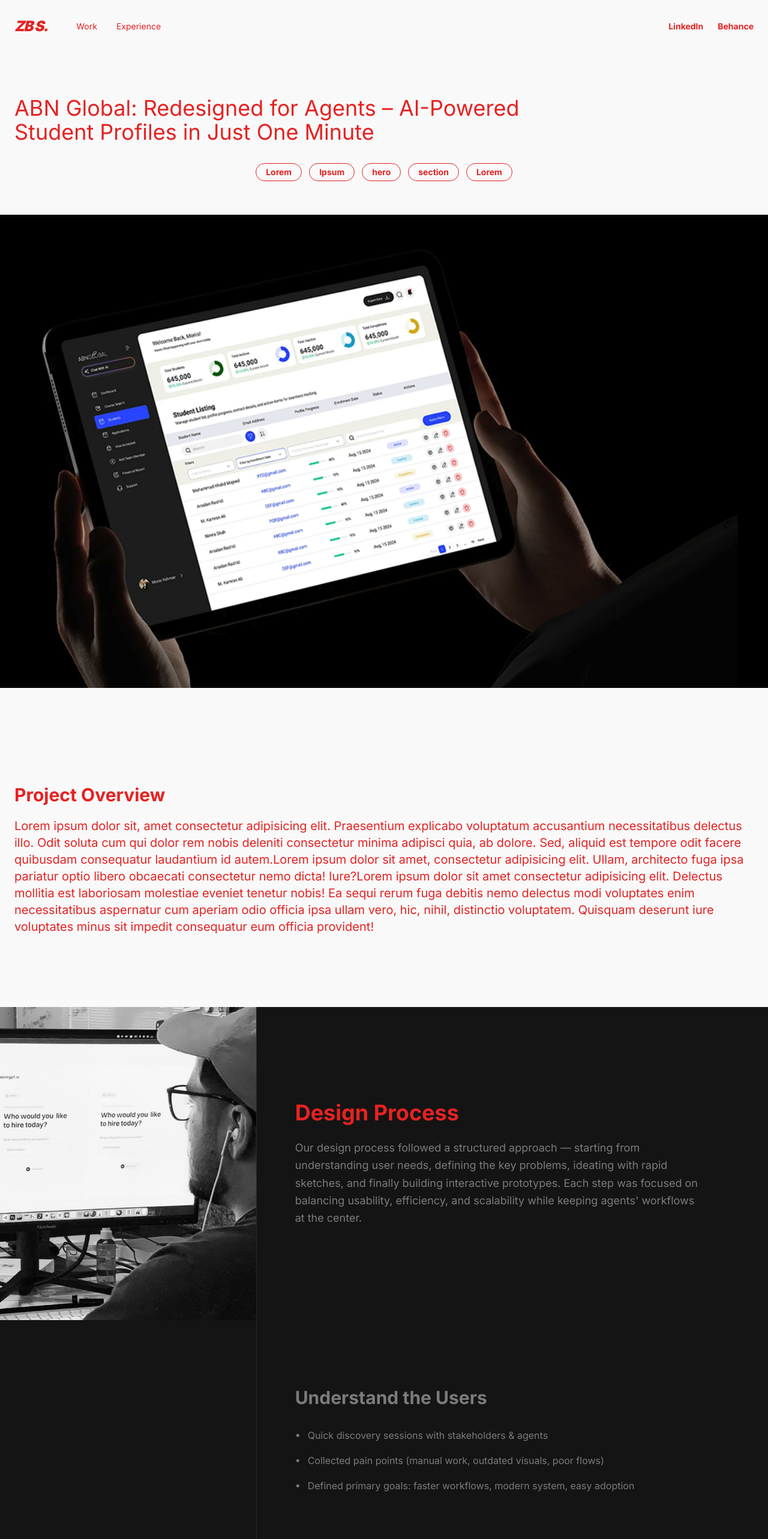
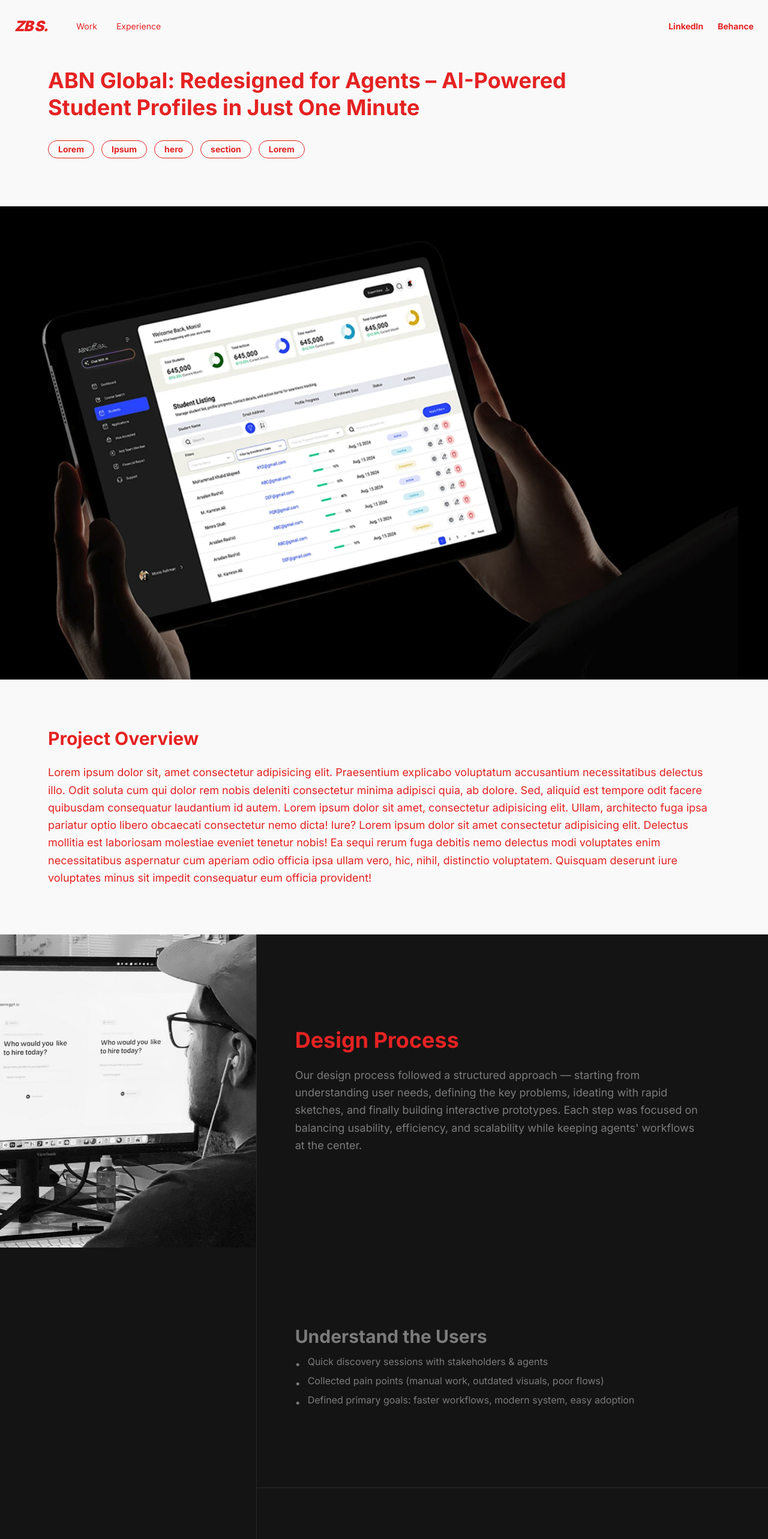
Before and after one commit to talha-amr/Client-Portfolio, a React (Vite) app: page /caseStudy in a window 1280 px wide. Shown: the top 2566 px of the page at 60% size. Built offline with nearby package versions, Linux system fonts and the light colour scheme.

Commit message:
working on case Study page

```diff
--- a/src/components/CaseStudyProcess.jsx
+++ b/src/components/CaseStudyProcess.jsx
@@ -122,19 +122,17 @@ const CaseStudyLayout = () => {
           ${index === 0 ? "" : "border-t"} `}
       >
         <h2
-                    className={`text-3xl font-bold mb-8 ${
-                      isRed ? "text-[#e62222]" : "text-[#7b7b7b]"
-                    }`}
+          className={`text-3xl font-bold mb-4 ${isRed ? "text-[#e62222]" : "text-[#7b7b7b]"}`}
         >
           {step.title}
         </h2>
-                  <ul className="space-y-4">
+        <ul className="space-y-2"> {/* reduced from space-y-4 to space-y-2 */}
           {step.items.map((item, i) => (
             <li key={i} className="flex items-start">
               <span className={`mr-3 ${isRed ? "text-[#e62222]" : "text-[#7b7b7b]"}`}>
                 •
               </span>
-                        <span className={`leading-relaxed ${isRed ? "text-[#e62222]" : "text-[#7b7b7b]"}`}>
+              <span className={`leading-none ${isRed ? "text-[#e62222]" : "text-[#7b7b7b]"}`}>
                 {item}
               </span>
             </li>
--- /dev/null
+++ b/src/components/ProblemsAndSolutions.jsx
@@ -0,0 +1,91 @@
+import React from "react";
+
+const ProblemsAndSolutions = () => {
+  const problems = [
+    {
+      title: "Outdated visuals, no design system, poor consistency",
+      impact: "Agents got confused, workflows became slower, and overall trust in the system was low."
+    },
+    {
+      title: "Existing flows were basic but poor UI made them harder",
+      impact: "Even simple tasks felt complicated, causing frustration and low adoption."
+    },
+    {
+      title: "No automation in processes",
+      impact: "Agents repeated manual work → loss of time, efficiency, and motivation."
+    },
+    {
+      title: "No clear error handling or feedback",
+      impact: "Users didn't know what went wrong, leading to confusion, delays, and mistakes."
+    },
+    {
+      title: "Overloaded screens with too many actions",
+      impact: "Agents felt overwhelmed and made errors → slower decision-making, dissatisfaction."
+    }
+  ];
+
+  const solutions = [
+    "Built a fresh, modern UI backed by a design system → improved clarity & confidence.",
+    "Simplified flows with clear layouts, intuitive navigation, guided steps → easier and faster usage.",
+    "Introduced automation (bulk upload, AI-assisted profile creation, smart suggestions) → reduced repetitive work, boosted productivity.",
+    "Added real-time feedback, error states, and confirmations → smoother, reliable experience.",
+    "Designed minimal, focused screens showing only key actions → reduced clutter, improved focus."
+  ];
+
+  return (
+    <section className="w-full px-6 py-20">
+      <div className="grid grid-cols-1 md:grid-cols-2 items-start">
+
+        {/* Left Column - Problems */}
+        <div className="border-r border-black/30 flex flex-col">
+          <h2 className="flex items-center justify-start mb-4 pr-6 gap-4">
+            <img src="ProblemVector.png" alt="" className="w-5 h-5"/>
+            <p className="text-theme-red font-bold text-xl  ">Problems & Impact</p>
+          </h2>
+          <div className="flex-1">
+            {problems.map((problem, index) => (
+              <div
+                key={index}
+                className={`min-h-[120px] w-full ${
+                  index !== problems.length - 1 ? "border-b border-black/30" : ""
+                }`}
+              >
+                <div className="py-4 pr-6">
+                  <h3 className="text-red-600 font-semibold mb-2">{problem.title}</h3>
+                  <p className="text-red-600 text-base">
+                    <span className="font-semibold">Impact:</span> {problem.impact}
+                  </p>
+                </div>
+              </div>
+            ))}
+          </div>
+        </div>
+
+        {/* Right Column - Solutions */}
+        <div className="flex flex-col">
+          <h2 className="flex items-center justify-start mb-4 ml-5 gap-4">
+            <img src="SolutionVectorr.png" alt="" className="w-5 h-5"/>
+            <p className="text-[#07682f] font-bold text-xl  ">Problems & Impact</p>
+          </h2>
+          <div className="flex-1">
+            {solutions.map((solution, index) => (
+              <div
+                key={index}
+                className={`min-h-[120px] w-full ${
+                  index !== solutions.length - 1 ? "border-b border-black/30" : ""
+                }`}
+              >
+                <div className="py-4 pl-6">
+                  <p className="text-[#07682f] text-base font-bold">{solution}</p>
+                </div>
+              </div>
+            ))}
+          </div>
+        </div>
+
+      </div>
+    </section>
+  );
+};
+
+export default ProblemsAndSolutions;
--- /dev/null
+++ b/src/components/ScreenShots.jsx
@@ -0,0 +1,9 @@
+import React from 'react'
+
+const ScreenShots = () => {
+  return (
+    <section></section>
+  )
+}
+
+export default ScreenShots
--- a/src/pages/CaseStudy.jsx
+++ b/src/pages/CaseStudy.jsx
@@ -3,19 +3,20 @@ import Navbar from '../components/NavBar'
 import CaseTag from '../components/CaseTag'
 import Footer from '../components/Footer'
 import CaseStudyProcess from '../components/CaseStudyProcess'
+import ProblemsAndSolutions from '../components/ProblemsAndSolutions'
 
 const CaseStudy = () => {
   return (
-       <section className='min-h-dvh w-screen bg-[#f9f9f9]' id='CaseStudy'>
+    <section className="min-h-dvh w-screen bg-[#f9f9f9]" id="CaseStudy">
       <Navbar activePage={"caseStudy"} />
 
-  <div className="w-full px-6">
-    <div className="py-20"></div>
-    <div className="space-y-8">
-      <p className='text-4xl text-theme-red max-w-[70%]'>
+      {/* Hero Title & Tags */}
+      <div className="w-full px-6 md:px-12 lg:px-20 py-20">
+        <div className="space-y-8 mt-8">
+          <p className="text-3xl md:text-4xl text-theme-red max-w-[80%] font-bold leading-tight">
             ABN Global: Redesigned for Agents – AI-Powered Student Profiles in Just One Minute
           </p>
-      <div className="flex justify-center gap-3 items-center ">
+          <div className="flex flex-wrap justify-start gap-3 items-center">
             <CaseTag title={"Lorem"} />
             <CaseTag title={"Ipsum"} />
             <CaseTag title={"hero"} />
@@ -26,17 +27,30 @@ const CaseStudy = () => {
       </div>
 
       {/* Full-width image */}
-  <div className="w-full mt-14">
-    <img src="/image-1.png" alt="" className='w-full object-cover' />
+      <div className="w-full">
+        <img src="/image-1.png" alt="" className="w-full object-cover" />
       </div>
-  <div className="w-full px-6 py-30">
-    <div className="space-y-5">
-    <p className='font-bold text-theme-red text-3xl mt-10'>Project Overview</p>
-    <p className='text-theme-red text-xl'> Lorem ipsum dolor sit, amet consectetur adipisicing elit. Praesentium explicabo voluptatum accusantium necessitatibus delectus illo. Odit soluta cum qui dolor rem nobis deleniti consectetur minima adipisci quia, ab dolore. Sed, aliquid est tempore odit facere quibusdam consequatur laudantium id autem.Lorem ipsum dolor sit amet, consectetur adipisicing elit. Ullam, architecto fuga ipsa pariatur optio libero obcaecati consectetur nemo dicta! Iure?Lorem ipsum dolor sit amet consectetur adipisicing elit. Delectus mollitia est laboriosam molestiae eveniet tenetur nobis! Ea sequi rerum fuga debitis nemo delectus modi voluptates enim necessitatibus aspernatur cum aperiam odio officia ipsa ullam vero, hic, nihil, distinctio voluptatem. Quisquam deserunt iure voluptates minus sit impedit consequatur eum officia provident!</p>
+
+      {/* Project Overview */}
+      <div className="w-full px-6 md:px-12 lg:px-20 py-20">
+        <div className="space-y-6">
+          <p className="font-bold text-theme-red text-3xl">Project Overview</p>
+          <p className="text-theme-red text-lg leading-relaxed">
+            Lorem ipsum dolor sit, amet consectetur adipisicing elit. Praesentium explicabo voluptatum accusantium necessitatibus delectus illo.
+            Odit soluta cum qui dolor rem nobis deleniti consectetur minima adipisci quia, ab dolore. Sed, aliquid est tempore odit facere
+            quibusdam consequatur laudantium id autem. Lorem ipsum dolor sit amet, consectetur adipisicing elit. Ullam, architecto fuga ipsa
+            pariatur optio libero obcaecati consectetur nemo dicta! Iure? Lorem ipsum dolor sit amet consectetur adipisicing elit. Delectus
+            mollitia est laboriosam molestiae eveniet tenetur nobis! Ea sequi rerum fuga debitis nemo delectus modi voluptates enim necessitatibus
+            aspernatur cum aperiam odio officia ipsa ullam vero, hic, nihil, distinctio voluptatem. Quisquam deserunt iure voluptates minus sit
+            impedit consequatur eum officia provident!
+          </p>
         </div>
       </div>
-  <CaseStudyProcess/>
-  <Footer/>
+
+      {/* Process + Problems/Solutions + Footer */}
+      <CaseStudyProcess />
+      <ProblemsAndSolutions />
+      <Footer />
     </section>
   )
 }
```
Also changed, not shown: public/ProblemVector.png (added), public/SolutionVectorr.png (added). Lines whose indentation alone changed are shown as unchanged.
